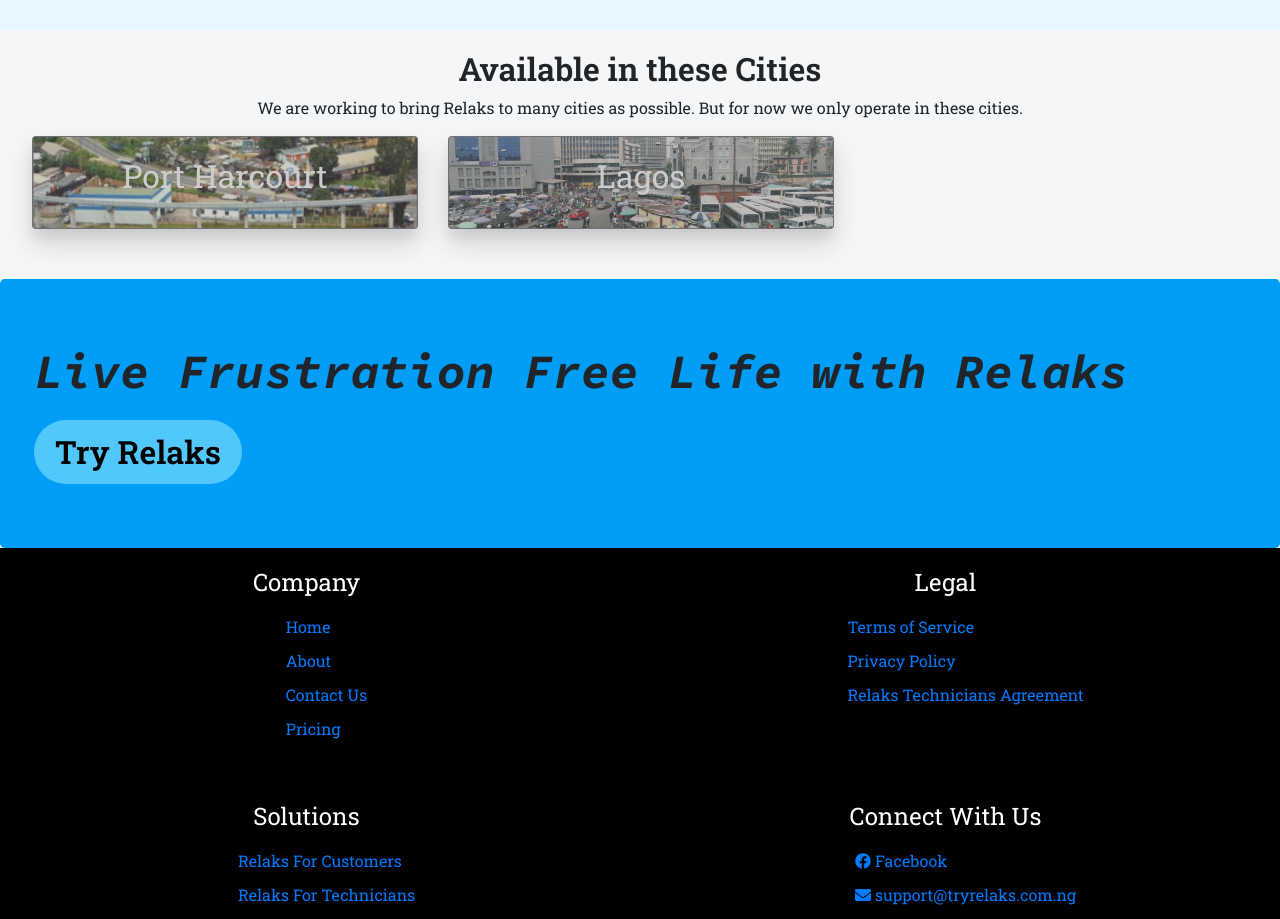
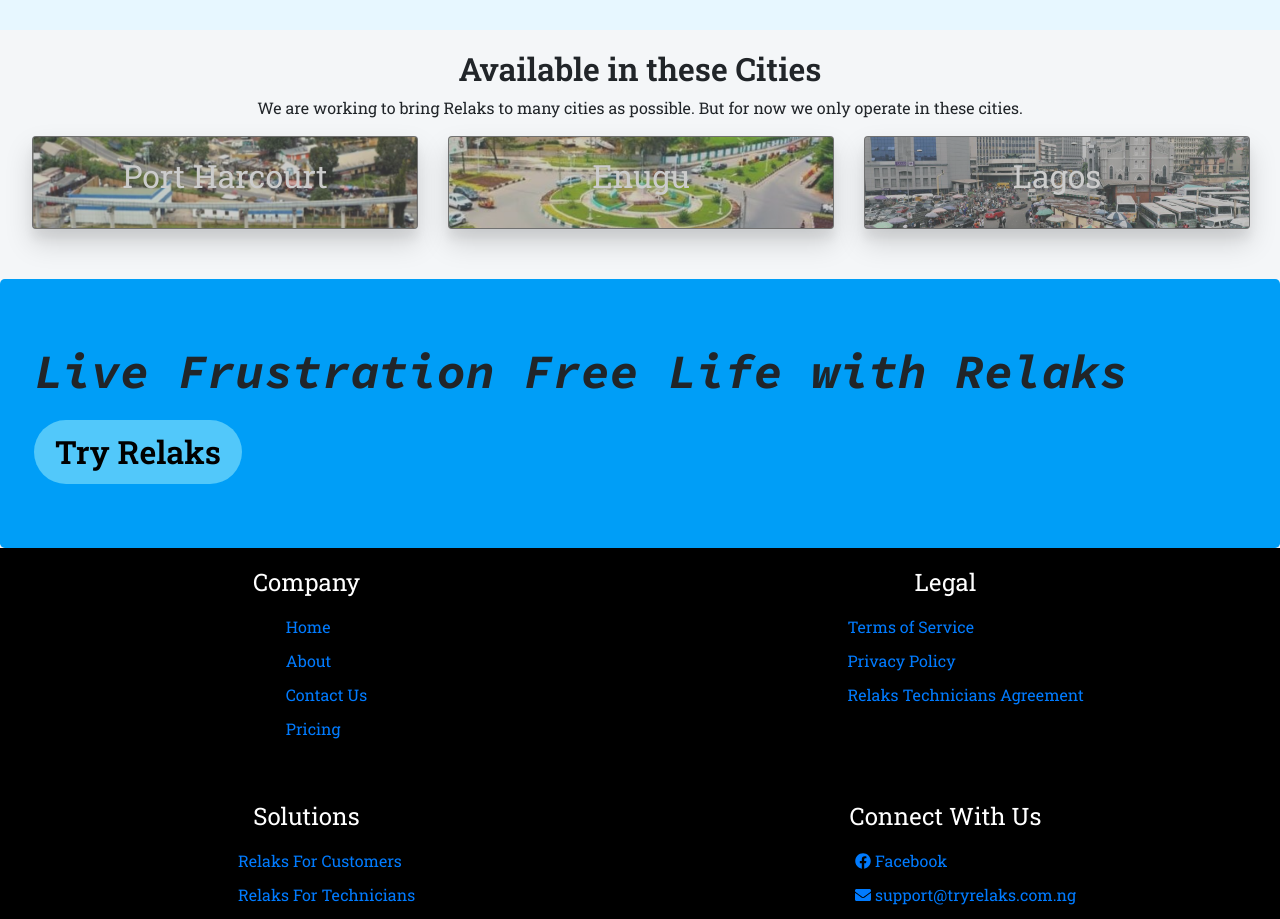
Before and after one commit to emmanuel-worgu/relaks-frontend, a React (Create React App) app: page / in a window 1280 px wide. Shown: the part 2480-3399 px from the top of the page. Built offline with nearby package versions, Linux system fonts and the light colour scheme.

Commit message:
remove payment for handymen and launch in enugu

```diff
--- a/src/css/home.css
+++ b/src/css/home.css
@@ -277,8 +277,24 @@ li {
   font-size: 2em;
 }
 
+#enugu > .card-title{
+  color: rgb(255,255,255,1) !important;
+  opacity: 1;
+  font-size: 2em;
+}
+
 #lagos {
   background-image: url('../assest/Lagos.jpg');
+  width: 100%;
+  opacity: 0.6;
+  background-position: center;
+  background-repeat: no-repeat;
+  background-size: cover;
+  position: relative;
+}
+
+#enugu {
+  background-image: url('../assest/enugu.jpg');
   width: 100%;
   opacity: 0.6;
   background-position: center;
--- a/src/statefulComponent/HandymanDashboard.js
+++ b/src/statefulComponent/HandymanDashboard.js
@@ -44,11 +44,6 @@ const HandymanDashboard = () => {
       }
       if(mounted.current && response.status === 401) {
          history.push('/handyman/login');
-      };
-      if (mounted.current && data.isVerified === false) {
-        return (
-          <HandymanIsVerified />
-        );
       };
       if(mounted.current && response.status === 201) {
         return (
--- a/src/statelessComponent/Home.js
+++ b/src/statelessComponent/Home.js
@@ -30,6 +30,7 @@ const Home = () => {
   const[offSet, setOffSet] = useState(0);
   const[ph, setPh] = useState('');
   const[lg, setLg] = useState('');
+  const[enu, setEnu] = useState('');
 
   const history = useHistory();
 
@@ -56,6 +57,7 @@ const Home = () => {
     if (offSet > 1000) {
       setPh('portharcourt');
       setLg('lagos');
+      setEnu('enugu');
     }
   }, [offSet]);
 
@@ -271,6 +273,23 @@ const Home = () => {
                 marginRight: 'auto',
                 marginLeft: 'auto',
               }}className="card" id="card-pricing1">
+                <div className="card-body" id={enu}>
+                  <h5 style={{
+                    color: 'white'
+                  }}className="card-title">Enugu</h5>
+                  <p className="card-text">
+                    <b></b>
+                  </p>
+                </div>
+              </div>
+            </div>
+            <div className="col-sm-12 col-md-4 col-xl-4">
+              <div style={{
+                background: '#818181',
+                overflow: 'hidden',
+                marginRight: 'auto',
+                marginLeft: 'auto',
+              }}className="card" id="card-pricing1">
                 <div className="card-body" id={lg}>
                   <h5 style={{
                     color: 'white'
```
Also changed, not shown: src/assest/enugu.jpg (added), 1 other file (tests, documents, lock files or other folders).
